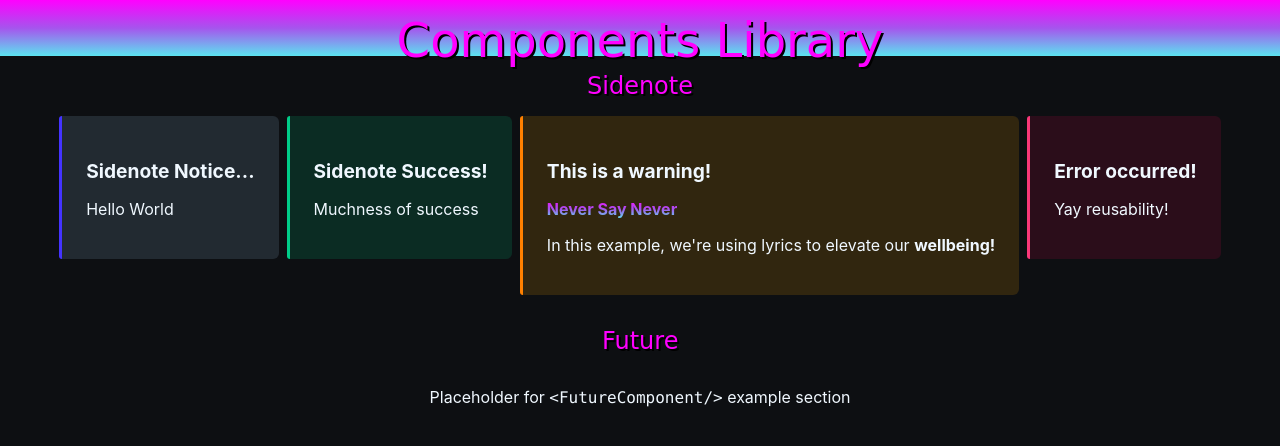
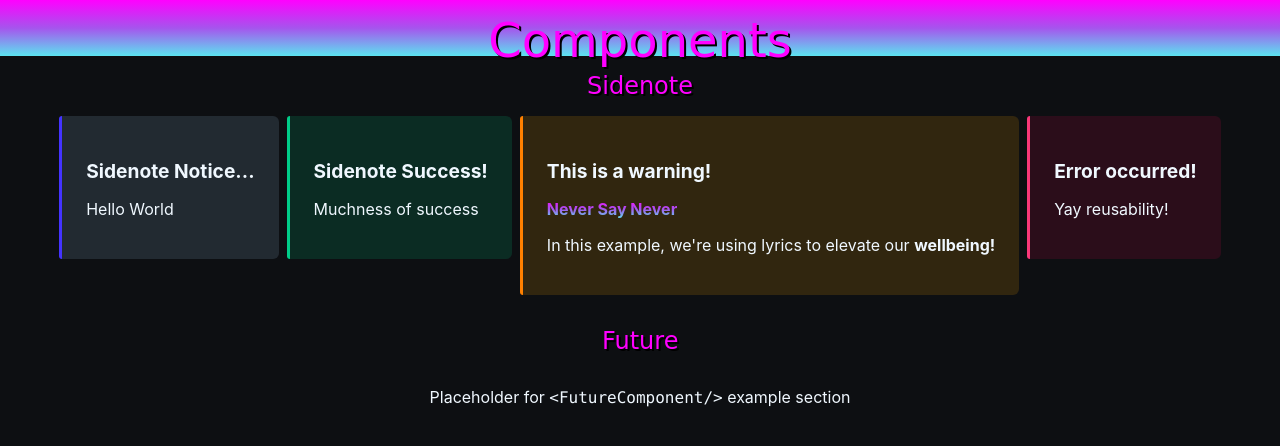
Before and after one commit to gitInLoserWereGoingShopping/component-library, a React (Create React App) app: page / in a window 1280 px wide. Shown: the top 446 px of the page. Built offline with nearby package versions, Linux system fonts and the light colour scheme; the HTML template or start-up script is replaced by a standard one.

Commit message:
adjust title naming

```diff
--- a/src/App.tsx
+++ b/src/App.tsx
@@ -6,7 +6,7 @@
   return (
     <div className='App'>
       <header className='App-header'>
-        <div className='App-title'>Components Library</div>
+        <div className='App-title'>Components</div>
       </header>
       <div className='App-body'>
         {/* TODO / Early gameplan/pseudo code for how to display each component
```
